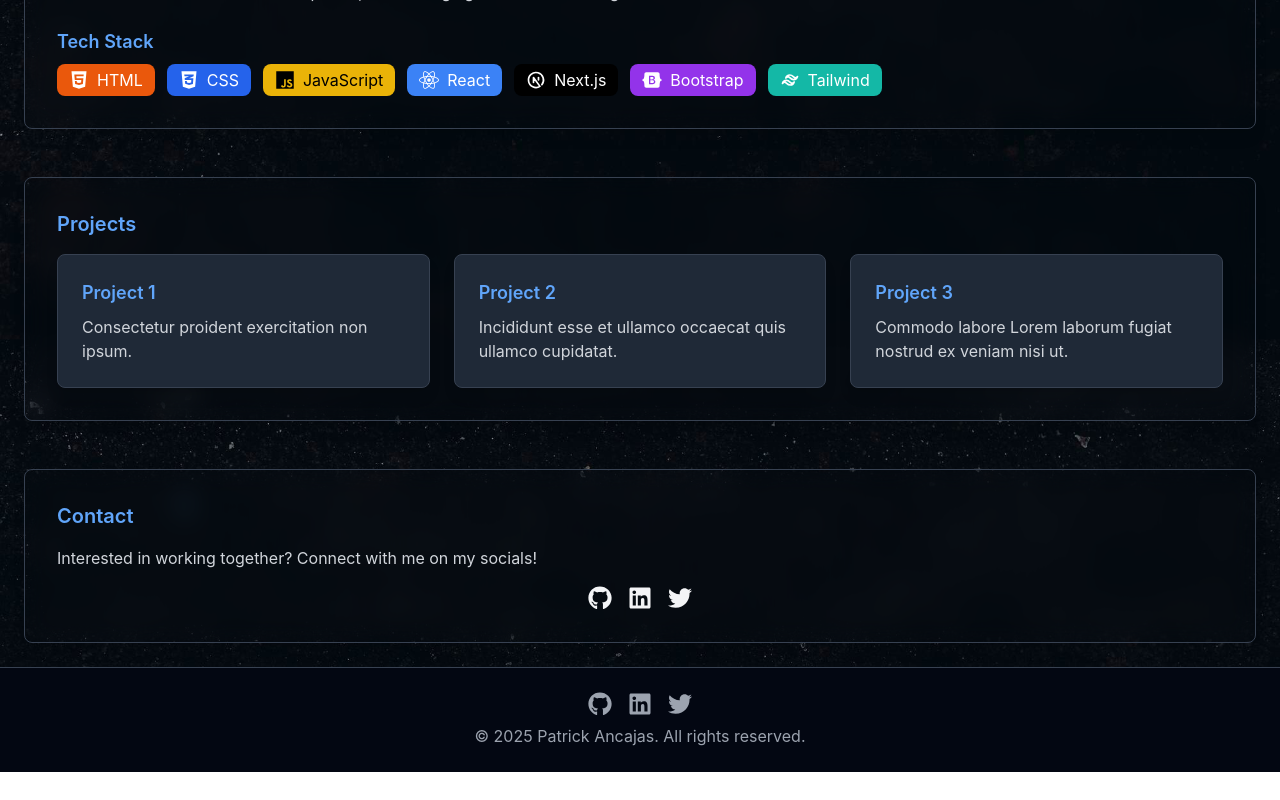
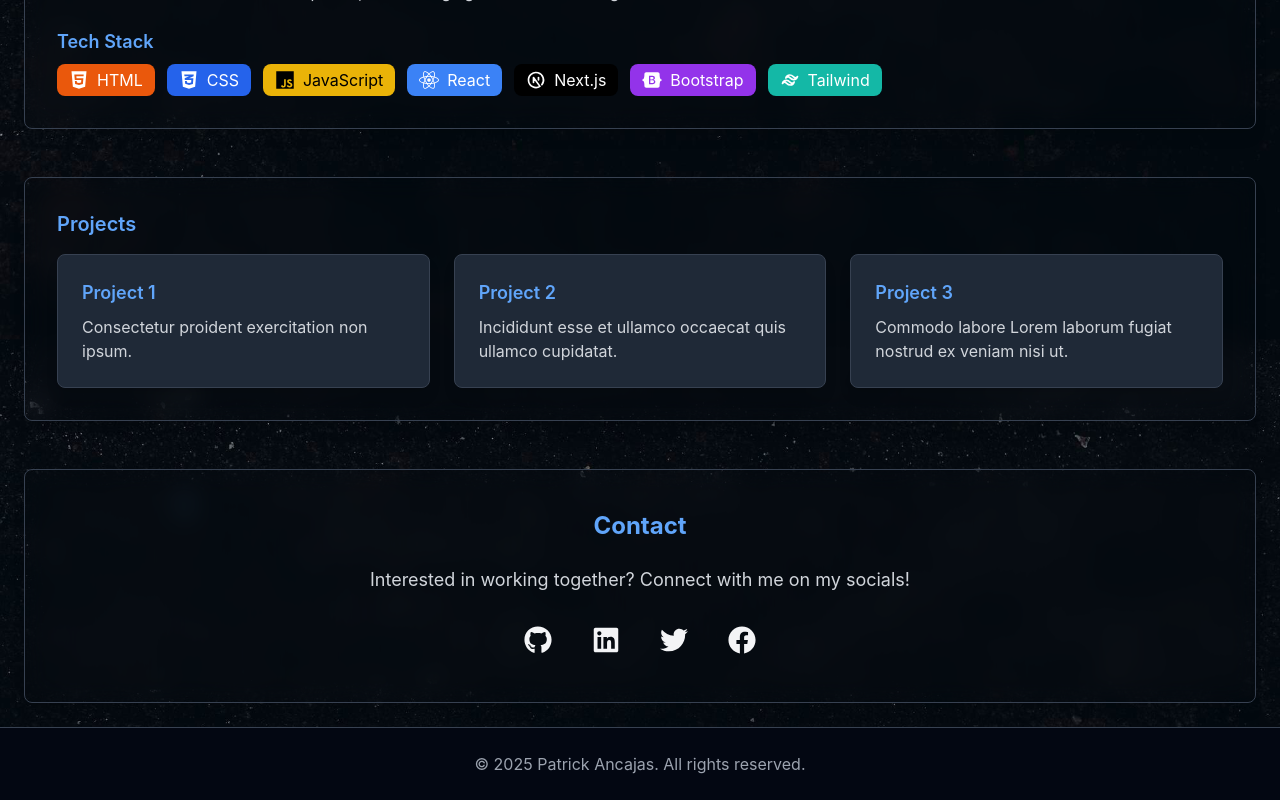
Before and after one commit to JohnPatrickAncajas/portfolio, a Next.js app: page / in a window 1280 px wide. Shown: the part 515-1315 px from the top of the page. Before the commit the page ends 1287 px from the top, so only its background shows below. Built offline with nearby package versions, Linux system fonts and the light colour scheme.

Commit message:
Version 0.18

```diff
--- a/src/app/page.js
+++ b/src/app/page.js
@@ -1,4 +1,4 @@
-import { FaHtml5, FaCss3Alt, FaJs, FaReact, FaBootstrap, FaGithub, FaTwitter, FaLinkedin} from "react-icons/fa";
+import { FaHtml5, FaCss3Alt, FaJs, FaReact, FaBootstrap, FaGithub, FaTwitter, FaLinkedin, FaFacebook} from "react-icons/fa";
 import { TbBrandNextjs, TbBrandTailwind } from "react-icons/tb";
 import Image from "next/image";
 
@@ -79,25 +79,33 @@ export default function Home() {
           </div>
         </section>
 
-        <section id="contact" className="bg-gray-850 p-8 rounded-lg shadow-lg border border-gray-700 mt-12 backdrop-blur-md bg-opacity-30">
-          <h2 className="text-xl font-semibold text-blue-400 mb-4">Contact</h2>
-          <p className="text-gray-300 mb-4">Interested in working together? Connect with me on my socials!</p>
-          <div className="flex justify-center gap-4">
-            <a href="https://github.com/JohnPatrickAncajas" className="hover:text-blue-400 transition-colors"><FaGithub size={24} /></a>
-            <a href="https://www.linkedin.com/in/john-patrick-ancajas-2b808828a" className="hover:text-blue-400 transition-colors"><FaLinkedin size={24} /></a>
-            <a href="https://x.com/_PatrickAncajas" className="hover:text-blue-400 transition-colors"><FaTwitter size={24} /></a>
+        <section id="contact" className="bg-gray-850 p-10 rounded-lg shadow-lg border border-gray-700 mt-12 backdrop-blur-md bg-opacity-30 text-center">
+          <h2 className="text-2xl font-bold text-blue-400 mb-6">Contact</h2>
+          <p className="text-gray-300 text-lg mb-6">Interested in working together? Connect with me on my socials!</p>
+
+          <div className="flex justify-center gap-6">
+            <a href="https://github.com/JohnPatrickAncajas"
+              className="p-2 rounded-full transition-all duration-300 hover:text-blue-400 hover:bg-gray-700/50">
+              <FaGithub size={28} />
+            </a>
+            <a href="https://www.linkedin.com/in/john-patrick-ancajas-2b808828a"
+              className="p-2 rounded-full transition-all duration-300 hover:text-blue-400 hover:bg-gray-700/50">
+              <FaLinkedin size={28} />
+            </a>
+            <a href="https://x.com/_PatrickAncajas"
+              className="p-2 rounded-full transition-all duration-300 hover:text-blue-400 hover:bg-gray-700/50">
+              <FaTwitter size={28} />
+            </a>
+            <a href="https://www.facebook.com/profile.php?id=100082552025420&mibextid=2JQ9oc"
+              className="p-2 rounded-full transition-all duration-300 hover:text-blue-400 hover:bg-gray-700/50">
+              <FaFacebook size={28} />
+            </a>
           </div>
         </section>
-
       </main>
 
       <footer className="bg-gray-950 text-gray-400 text-center p-6 border-t border-gray-700">
-        <div className="flex justify-center gap-4">
-          <a href="https://github.com/JohnPatrickAncajas" className="hover:text-blue-400 transition-colors"><FaGithub size={24} /></a>
-          <a href="https://www.linkedin.com/in/john-patrick-ancajas-2b808828a" className="hover:text-blue-400 transition-colors"><FaLinkedin size={24} /></a>
-          <a href="mailto:your.email@example.com" className="hover:text-blue-400 transition-colors"><FaTwitter size={24} /></a>
-        </div>
-        <p className="mt-2">© 2025 Patrick Ancajas. All rights reserved.</p>
+        <p>© 2025 Patrick Ancajas. All rights reserved.</p>
       </footer>
     </div>
   );
```
